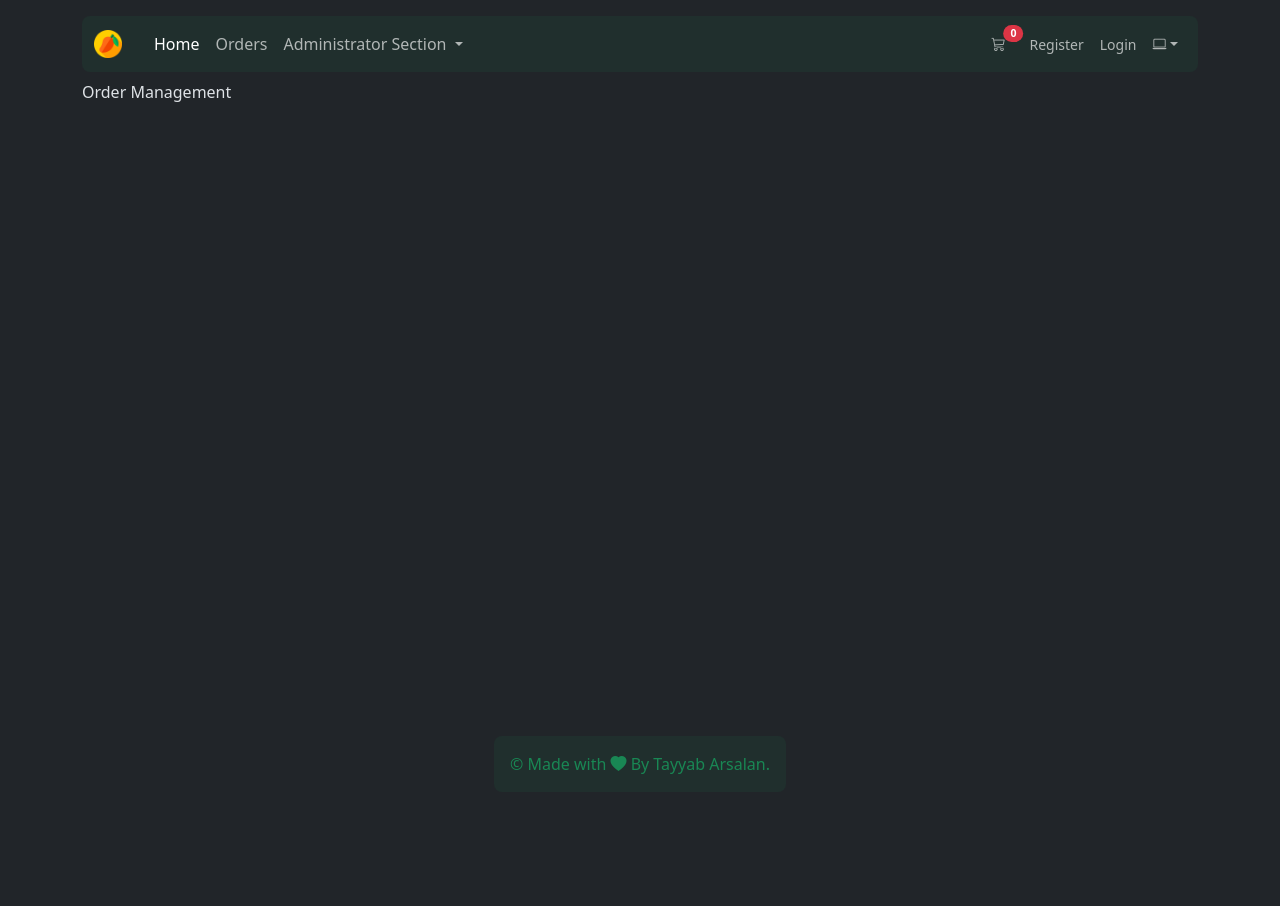
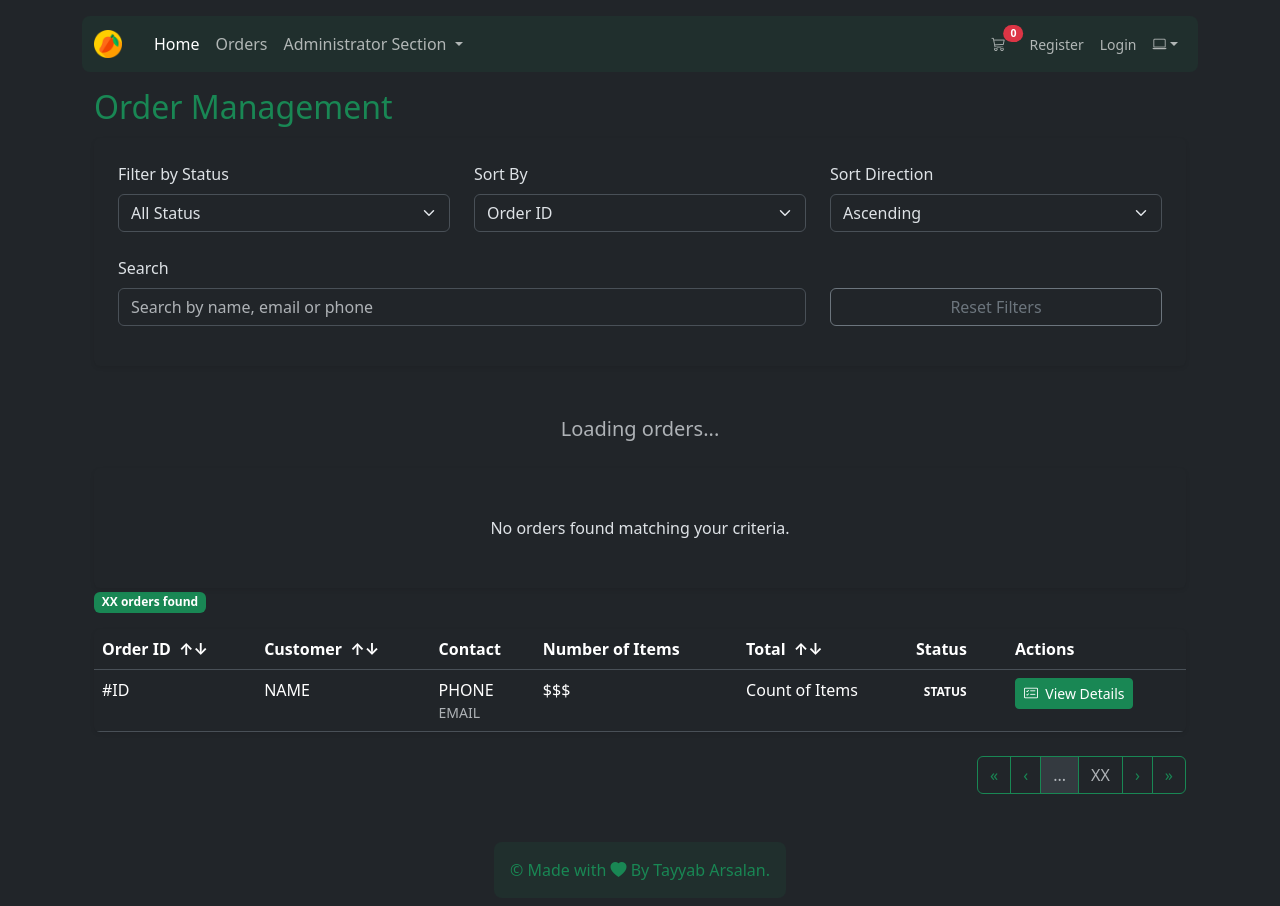
Before and after one commit to TAYYAB-BUKC/Vue---Mango-Fusion, a Vue app in the folder vue-mango-fusion/: page /admin/manage-orders in a window 1280 px wide. Before the commit the page ends 800 px from the top, so only its background shows below. Built offline with nearby package versions, Linux system fonts and the light colour scheme.

Commit message:
ManageOrder view initial template added.

```diff
--- a/vue-mango-fusion/src/views/order/ManageOrder.vue
+++ b/vue-mango-fusion/src/views/order/ManageOrder.vue
@@ -1,3 +1,145 @@
 <template>
-    Order Management
+     <div class="container-fluid py-2">
+    <!-- <h1 class="mb-4">Order Management</h1> -->
+    <p class="text-success h2 pb-1">Order Management</p>
+    <!-- Filters -->
+    <div class="card border-0 shadow-sm p-4 mb-4">
+      <div class="row">
+        <div class="col-md-4 mb-3">
+          <label class="form-label">Filter by Status</label>
+          <select class="form-select">
+            <option value="">All Status</option>
+            <option value="Confirmed">Confirmed</option>
+            <option value="Ready for Pickup">Ready for Pickup</option>
+            <option value="Completed">Completed</option>
+            <option value="Cancelled">Cancelled</option>
+          </select>
+        </div>
+        <div class="col-md-4 mb-3">
+          <label class="form-label">Sort By</label>
+          <select class="form-select">
+            <option value="orderHeaderId">Order ID</option>
+            <option value="orderTotal">Total Amount</option>
+            <option value="pickUpName">Customer Name</option>
+          </select>
+        </div>
+        <div class="col-md-4 mb-3">
+          <label class="form-label">Sort Direction</label>
+          <select class="form-select">
+            <option value="asc">Ascending</option>
+            <option value="desc">Descending</option>
+          </select>
+        </div>
+      </div>
+      <div class="row mt-2">
+        <div class="col-md-8 mb-3">
+          <label class="form-label">Search</label>
+          <input type="text" class="form-control" placeholder="Search by name, email or phone" />
+        </div>
+        <div class="col-md-4 mb-3 d-flex align-items-end">
+          <button class="btn btn-outline-secondary w-100">Reset Filters</button>
+        </div>
+      </div>
+    </div>
+
+    <div class="text-center py-4 fs-5 text-body-secondary">Loading orders...</div>
+    <div class="text-center py-5 card border-0 shadow-sm">
+      <p class="mb-0">No orders found matching your criteria.</p>
+    </div>
+    <div>
+      <div class="mb-3">
+        <span class="badge bg-success">XX orders found</span>
+      </div>
+      <div class="table-responsive card border-0 shadow-sm">
+        <table class="table table-hover mb-0">
+          <thead>
+            <tr>
+              <th class="cursor-pointer">
+                Order ID
+                <span class="ms-1"> ↑↓ </span>
+              </th>
+              <th class="cursor-pointer">
+                Customer
+                <span class="ms-1"> ↑↓ </span>
+              </th>
+              <th>Contact</th>
+              <th>Number of Items</th>
+              <th class="cursor-pointer">
+                Total
+                <span class="ms-1"> ↑↓ </span>
+              </th>
+              <th>Status</th>
+              <th>Actions</th>
+            </tr>
+          </thead>
+          <tbody>
+            <tr>
+              <td>#ID</td>
+              <td>NAME</td>
+              <td>
+                <div>PHONE</div>
+                <div class="text-body-secondary small">EMAIL</div>
+              </td>
+              <td>$$$</td>
+              <td>Count of Items</td>
+              <td>
+                <div class="badge rounded-pill">STATUS</div>
+              </td>
+              <td>
+                <button class="btn btn-sm btn-success">
+                  <i class="bi bi-card-checklist"></i> &nbsp;View Details
+                </button>
+              </td>
+            </tr>
+          </tbody>
+        </table>
+      </div>
+
+      <!-- Pagination -->
+      <nav aria-label="Order pagination" class="mt-4 d-flex justify-content-end">
+        <ul class="pagination pagination-md">
+          <!-- First page button -->
+          <li class="page-item">
+            <a class="page-link text-success border-success" href="#" aria-label="First">
+              <span aria-hidden="true">&laquo;</span>
+              <span class="visually-hidden">First page</span>
+            </a>
+          </li>
+
+          <!-- Previous button -->
+          <li class="page-item">
+            <a class="page-link text-success border-success" href="#" aria-label="Previous">
+              <span aria-hidden="true">&lsaquo;</span>
+              <span class="visually-hidden">Previous page</span>
+            </a>
+          </li>
+
+          <!-- Page numbers with limited display -->
+          <li class="page-item disabled">
+            <span class="page-link border-success">...</span>
+          </li>
+          <li class="page-item">
+            <a class="page-link text-muted border-success" href="#"> XX </a>
+          </li>
+          <!-- Next button -->
+          <li class="page-item">
+            <a class="page-link text-success border-success" href="#" aria-label="Next">
+              <span aria-hidden="true">&rsaquo;</span>
+              <span class="visually-hidden">Next page</span>
+            </a>
+          </li>
+
+          <!-- Last page button -->
+          <li class="page-item">
+            <a class="page-link text-success border-success" href="#" aria-label="Last">
+              <span aria-hidden="true">&raquo;</span>
+              <span class="visually-hidden">Last page</span>
+            </a>
+          </li>
+        </ul>
+      </nav>
+    </div>
+
+    <!-- Order Details Modal Component -->
+  </div>
 </template>
```
